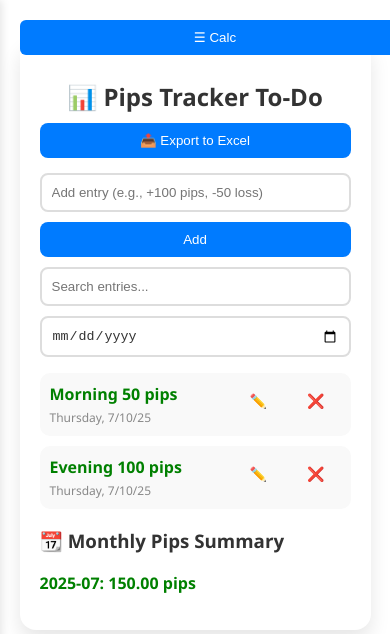
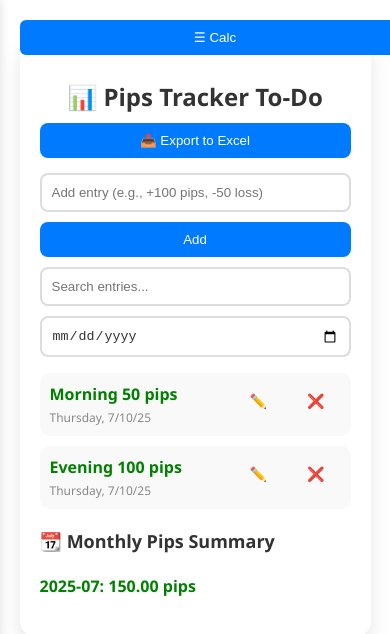
Before and after one commit to ramprasanna1/TO-DO-LIST, a plain HTML site: page index.html in a window 390 px wide. Drawn offline with Linux system fonts and the light colour scheme.

Commit message:
Update index.html

```diff
--- a/index.html
+++ b/index.html
@@ -229,6 +229,17 @@
 .close-btn:hover {
   color: red;
 }
+@media (max-width: 600px) {
+  h3 {
+    font-size: 18px;
+    margin-top: 20px;
+  }
+
+  .summary-list li {
+    font-size: 16px;
+    padding: 4px 0;
+  }
+}
 
 
   </style>
@@ -459,6 +470,8 @@ function updatePipSummary() {
   const summaryList = document.createElement("ul");
   summaryList.style.listStyle = "none";
   summaryList.style.paddingLeft = "0";
+  summaryList.className = "summary-list";
+
 
   Object.entries(monthlyTotals).forEach(([month, total]) => {
     const summaryItem = document.createElement("li");
```
